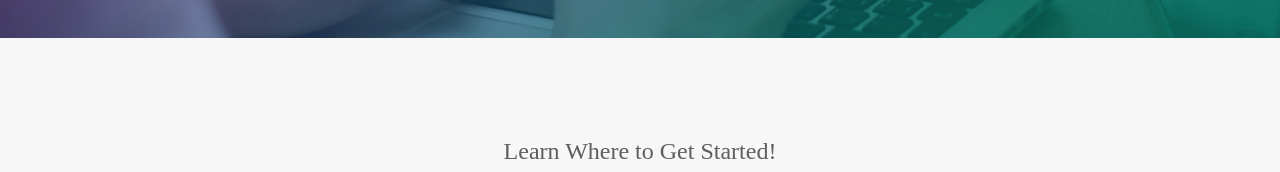
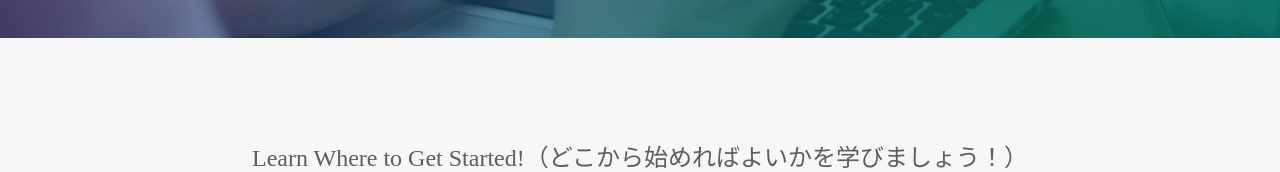
Before and after one commit to msz-010/msz-010.github.io, a plain HTML site: page index.html in a window 1280 px wide. Shown: the part 628-800 px from the top of the page. Drawn offline with Linux system fonts and the light colour scheme.

Commit message:
Update index.html

```diff
--- a/index.html
+++ b/index.html
@@ -36,7 +36,7 @@
   <div class="lesson-wrapper">
     <div class="container">
       <div class="heading">
-        <h2>Learn Where to Get Started!</h2>
+        <h2>Learn Where to Get Started!（どこから始めればよいかを学びましょう！）</h2>
       </div>
       <div class="lessons">
         <div class="lesson">
```
